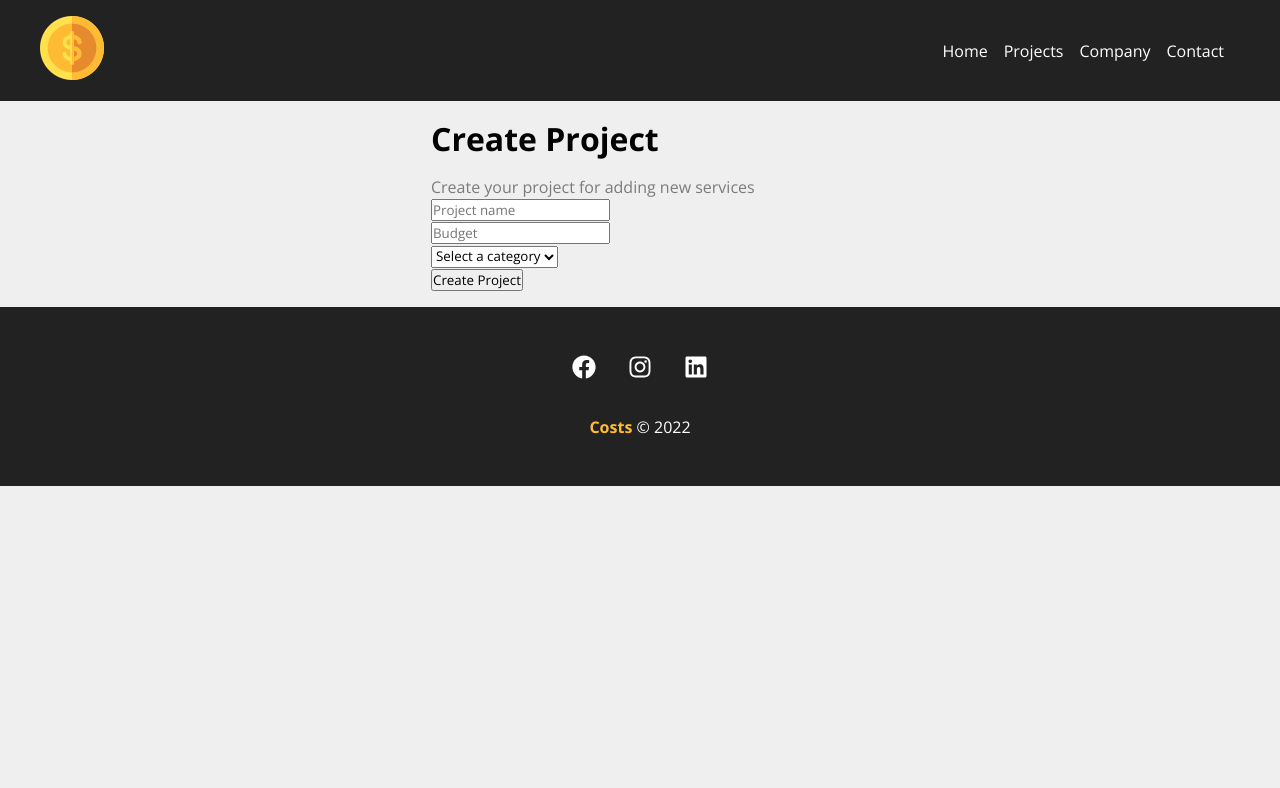
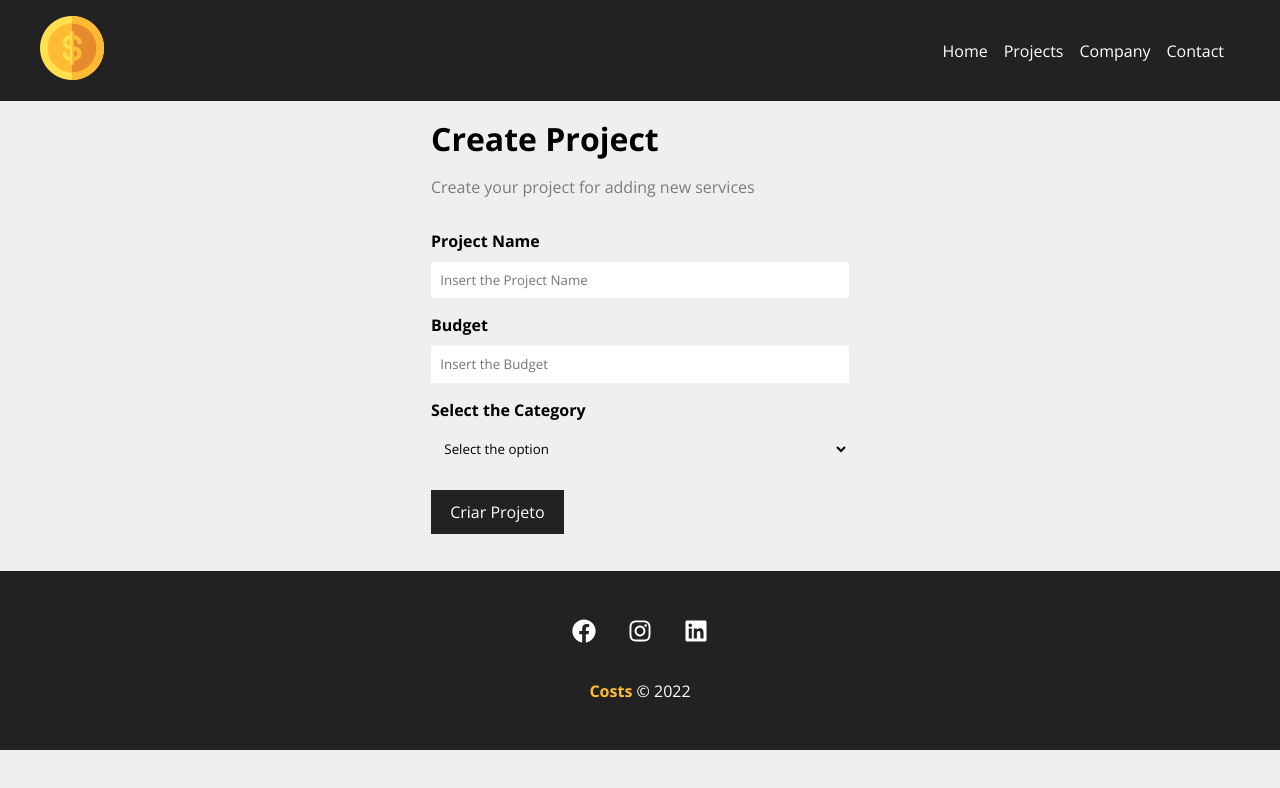
Before and after one commit to yanunes11/ReactTools, a JavaScript app in the folder costs/: page /newproject in a window 1280 px wide. Shown: the top 788 px of the page. Built offline with nearby package versions, Linux system fonts and the light colour scheme; the HTML template or start-up script is replaced by a standard one.

Commit message:
feat: form update layout

```diff
--- /dev/null
+++ b/costs/src/Components/Form/Input.js
@@ -0,0 +1,13 @@
+import styles from './Input.module.css';
+
+function Input(props) {
+    const {type, text, name, placeholder, handleOnChange, value} = props;
+    return(
+        <div className={styles.form_control}>
+            <label htmlFor={name}>{text}</label>
+            <input type={type} name={name} placeholder={placeholder} id={name}></input>
+        </div>
+    );
+}
+
+export default Input
--- /dev/null
+++ b/costs/src/Components/Form/Input.module.css
@@ -0,0 +1,21 @@
+.form_control {
+    display: flex;
+    flex-direction: column;
+    margin-bottom: 1em;
+}
+
+.form_control label {
+    margin-bottom: .6em;
+    font-weight: bold;
+
+}
+
+.form_control input {
+    padding: .7em;
+    border-radius: 0;
+    border: none;
+}
+
+.form_control::placeholder {
+    color: #7b7b7b;
+}
--- /dev/null
+++ b/costs/src/Components/Form/Select.js
@@ -0,0 +1,15 @@
+import styles from './Select.module.css';
+
+function Select(props) {
+    const {text, name, options, handleOnChange, value} = props;
+    return(
+        <div className={styles.form_control}>
+            <label htmlFor={name}>{text}</label>
+            <select name={name} id={name}>
+                <option>Select the option</option>
+            </select>
+        </div>
+    );
+}
+
+export default Select
--- /dev/null
+++ b/costs/src/Components/Form/Select.module.css
@@ -0,0 +1,17 @@
+.form_control {
+    display: flex;
+    flex-direction: column;
+    margin-bottom: 2em;
+}
+
+.form_control label {
+    margin-bottom: .6em;
+    font-weight: bold;
+
+}
+
+.form_control select {
+    padding: .7em;
+    border-radius: 0;
+    border: none;
+}
--- /dev/null
+++ b/costs/src/Components/Form/SubmitButton.js
@@ -0,0 +1,12 @@
+import styles from './SubmitButton.module.css';
+
+function SubmitButton(props) {
+    const {text} = props;
+    return(
+        <div>
+            <buttton className={styles.btn}>{text}</buttton>
+        </div>
+    );
+}
+
+export default SubmitButton
--- /dev/null
+++ b/costs/src/Components/Form/SubmitButton.module.css
@@ -0,0 +1,13 @@
+.btn {
+    background-color: #222;
+    color: #fff;
+    padding: 0.7em 1.2em;
+    text-decoration: none;
+    transition: .5s;
+    cursor: pointer;
+    border: none;
+}
+
+.btn:hover {
+    color: #ffbb33;
+}
--- a/costs/src/Components/Pages/NewProject.js
+++ b/costs/src/Components/Pages/NewProject.js
@@ -5,7 +5,7 @@
         <div className={styles.newproject_container}>
             <h1>Create Project</h1>
             <p>Create your project for adding new services</p>
-            <ProjectForm/>
+            <ProjectForm btnText="Criar Projeto"/>
         </div>
     );
 }
--- a/costs/src/Components/Project/ProjectForm.js
+++ b/costs/src/Components/Project/ProjectForm.js
@@ -1,20 +1,16 @@
-function ProjectForm() {
+import Input from '../Form/Input';
+import Select from '../Form/Select';
+import SubmitButton from '../Form/SubmitButton';
+import styles from './ProjectForm.module.css';
+
+function ProjectForm(props) {
+    const {btnText} = props;
     return (
-        <form>
-            <div>
-                <input type="text" placeholder="Project name"></input>
-            </div>
-            <div>
-                <input type="number" placeholder="Budget"></input>
-            </div>
-            <div>
-                <select name="category_id">
-                    <option disabled selected >Select a category</option>
-                </select>
-            </div>
-            <div>
-                <input type="submit" value="Create Project"></input>
-            </div>
+        <form className={styles.form}>
+            <Input type="text" name="name" text="Project Name" placeholder="Insert the Project Name"/>
+            <Input type="number" placeholder="Insert the Budget" name="budget" text="Budget" />
+            <Select name="category_id" text="Select the Category" />
+            <SubmitButton text={btnText}/>
         </form>
     )
 }
--- /dev/null
+++ b/costs/src/Components/Project/ProjectForm.module.css
@@ -0,0 +1,4 @@
+.form {
+    width: 100%;
+    margin: 2em 0;
+}
```
